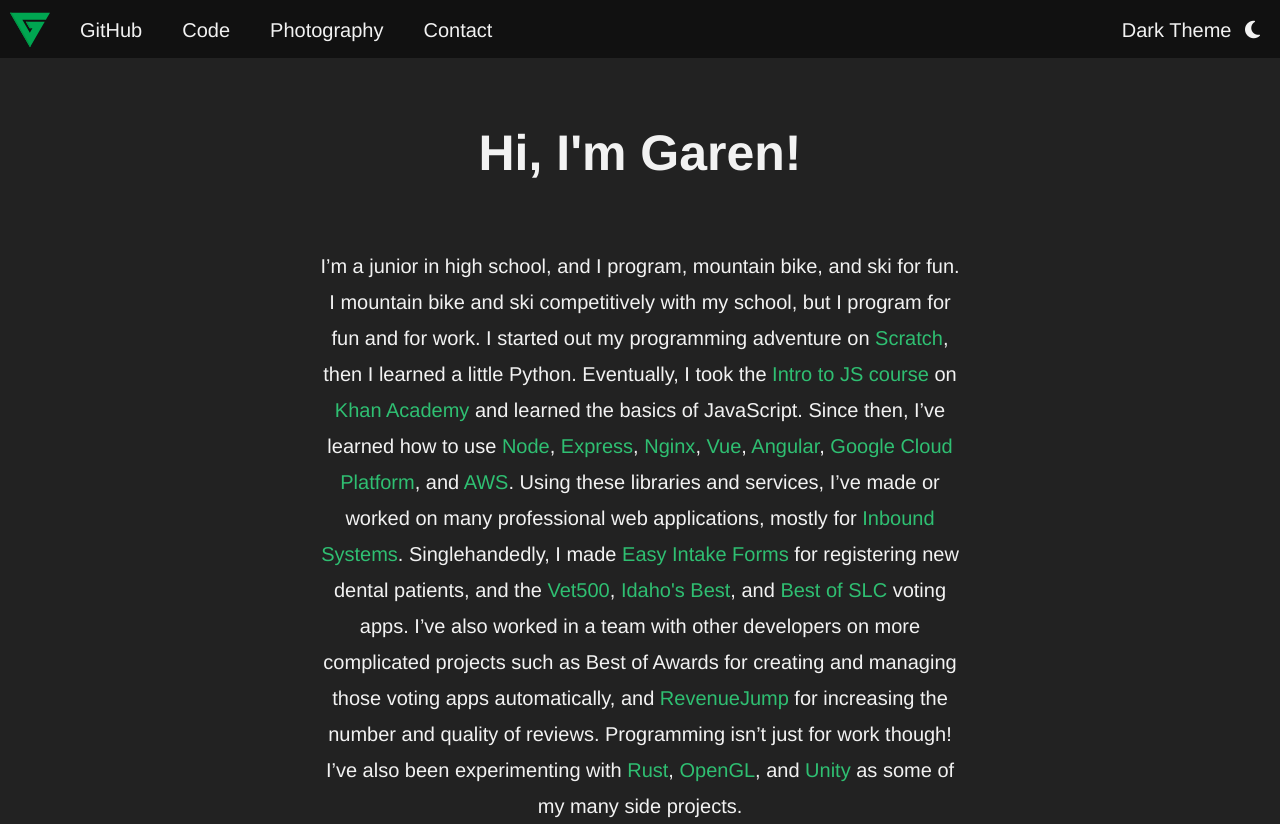
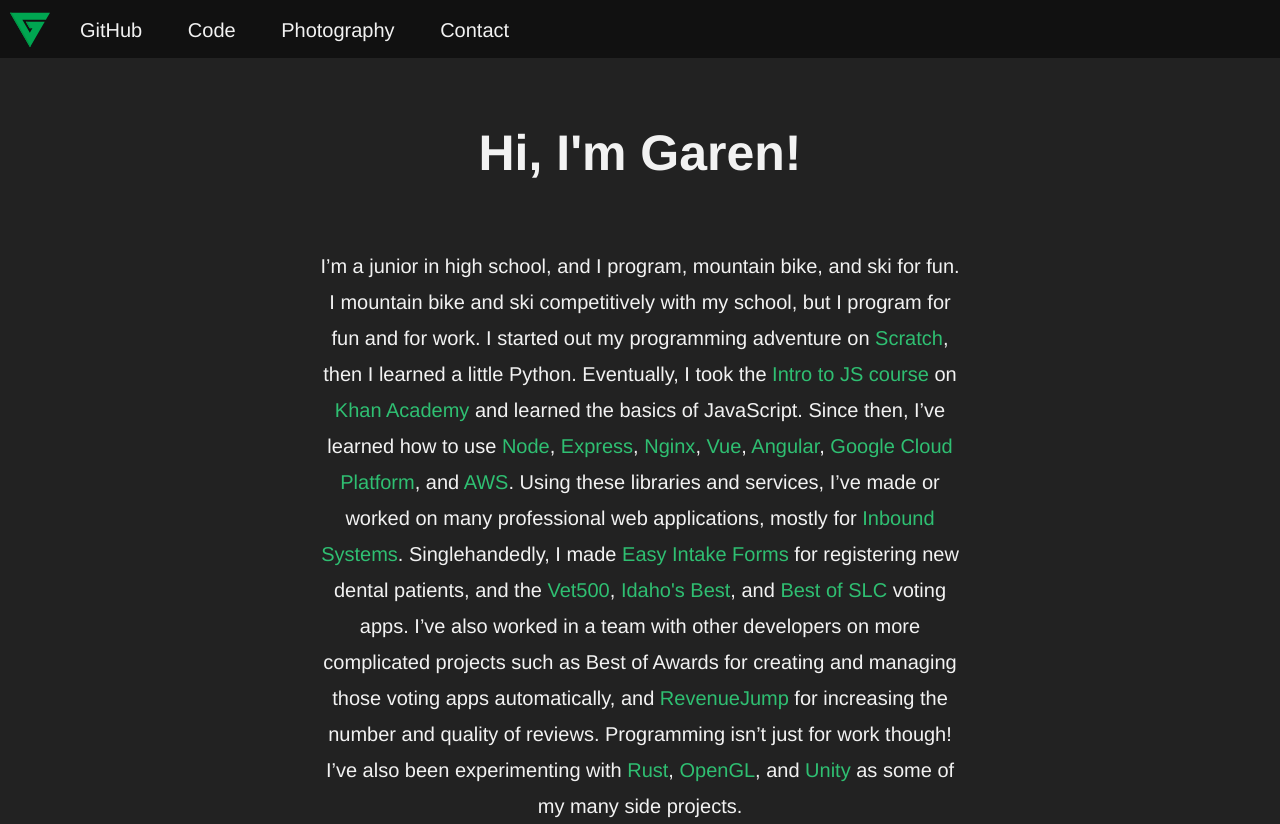
Before and after one commit to garentyler/garen.dev, a Vue app: page /#/ in a window 1280 px wide. Built offline with nearby package versions, Linux system fonts and the light colour scheme.

Commit message:
Make everything responsive

```diff
--- a/src/App.vue
+++ b/src/App.vue
@@ -1,6 +1,6 @@
 <template>
   <div id="app">
-    <Nav />
+    <Nav :items="navItems" />
     <transition
       name="fade"
       mode="out-in"
@@ -17,6 +17,32 @@
   components: {
     Nav,
   },
+  data() {
+    return {
+      navItems: [
+        {
+          link: 'https://github.com/garentyler',
+          label: 'GitHub',
+          routerLink: false,
+        },
+        {
+          link: '/code',
+          label: 'Code',
+          routerLink: true,
+        },
+        {
+          link: '/photos',
+          label: 'Photography',
+          routerLink: true,
+        },
+        {
+          link: 'mailto:garentyler@gmail.com',
+          label: 'Contact',
+          routerLink: false,
+        },
+      ],
+    };
+  },
 };
 </script>
 
@@ -27,19 +53,13 @@
   padding: 0px !important;
   width: 100% !important;
   height: 100% !important;
+}
 
-  // Light theme.
-  // background-color: #f2f2f2;
-  // color: #2c3e50;
-
-  // Dark theme.
-  // background-color: #222;
-  // color: #f2f2f2;
-}
 * {
   margin: 0px;
   padding: 0px;
 }
+
 #app {
   font-family: Avenir, Helvetica, Arial, sans-serif;
   -webkit-font-smoothing: antialiased;
@@ -56,11 +76,13 @@
     margin: 50px;
     font-size: 50px;
   }
+
   h2 {
     padding: 0px;
     margin: 30px;
     font-size: 40px;
   }
+
   h3 {
     padding: 0px;
     margin: 20px;
@@ -75,6 +97,7 @@
     max-width: 50%;
     border: 1px solid #bbb;
   }
+
   .smallhr {
     margin-left: auto;
     margin-right: auto;
@@ -86,6 +109,7 @@
   .fade-leave-active {
     transition: all 0.5s !important;
   }
+
   .fade-enter,
   .fade-leave-to {
     opacity: 0 !important;
--- a/src/components/HelloWorld.vue
+++ /dev/null
@@ -1,79 +0,0 @@
-<template>
-  <div class="hello">
-    <h1>{{ msg }}</h1>
-    <p>
-      For a guide and recipes on how to configure / customize this project,<br>
-      check out the
-      <a href="https://cli.vuejs.org" target="_blank" rel="noopener">vue-cli documentation</a>.
-    </p>
-    <h3>Installed CLI Plugins</h3>
-    <ul>
-      <li><a href="https://github.com/vuejs/vue-cli/tree/dev/packages/%40vue/cli-plugin-babel" target="_blank" rel="noopener">babel</a></li>
-      <li><a href="https://github.com/vuejs/vue-cli/tree/dev/packages/%40vue/cli-plugin-router" target="_blank" rel="noopener">router</a></li>
-      <li><a href="https://github.com/vuejs/vue-cli/tree/dev/packages/%40vue/cli-plugin-vuex" target="_blank" rel="noopener">vuex</a></li>
-      <li><a href="https://github.com/vuejs/vue-cli/tree/dev/packages/%40vue/cli-plugin-eslint" target="_blank" rel="noopener">eslint</a></li>
-    </ul>
-    <h3>Essential Links</h3>
-    <ul>
-      <li><a href="https://vuejs.org" target="_blank" rel="noopener">Core Docs</a></li>
-      <li><a href="https://forum.vuejs.org" target="_blank" rel="noopener">Forum</a></li>
-      <li><a href="https://chat.vuejs.org" target="_blank" rel="noopener">Community Chat</a></li>
-      <li><a href="https://twitter.com/vuejs" target="_blank" rel="noopener">Twitter</a></li>
-      <li><a href="https://news.vuejs.org" target="_blank" rel="noopener">News</a></li>
-    </ul>
-    <h3>Ecosystem</h3>
-    <ul>
-      <li><a href="https://router.vuejs.org" target="_blank" rel="noopener">vue-router</a></li>
-      <li><a href="https://vuex.vuejs.org" target="_blank" rel="noopener">vuex</a></li>
-      <li><a href="https://github.com/vuejs/vue-devtools#vue-devtools" target="_blank" rel="noopener">vue-devtools</a></li>
-      <li><a href="https://vue-loader.vuejs.org" target="_blank" rel="noopener">vue-loader</a></li>
-      <li><a href="https://github.com/vuejs/awesome-vue" target="_blank" rel="noopener">awesome-vue</a></li>
-    </ul>
-    <container>
-      <p>ligma</p>
-    </container>
-    <paragraph>balls</paragraph>
-    <project projectName="Easy Intake Forms">
-      <a href="https://easyintakeforms.com/" target="_blank">Easy Intake Forms</a>
-      was a relatively simple project - rewrite a form using Flash with modern HTML5.
-      This was my first professional project, and it used a simple Linux, NodeJS, and Express stack.
-      Some loading was done client-side, with JQuery and AJAX.
-    </project>
-  </div>
-</template>
-
-<script>
-import Container from '@/components/Container.vue';
-import Paragraph from '@/components/Paragraph.vue';
-import Project from '@/components/Project.vue';
-
-export default {
-  name: 'HelloWorld',
-  props: {
-    msg: String,
-  },
-  components: {
-    Container,
-    Paragraph,
-    Project,
-  },
-};
-</script>
-
-<!-- Add "scoped" attribute to limit CSS to this component only -->
-<style scoped lang="scss">
-h3 {
-  margin: 40px 0 0;
-}
-ul {
-  list-style-type: none;
-  padding: 0;
-}
-li {
-  display: inline-block;
-  margin: 0 10px;
-}
-a {
-  color: #42b983;
-}
-</style>
--- a/src/components/Nav.vue
+++ b/src/components/Nav.vue
@@ -1,103 +1,135 @@
 <template>
-  <div
-    class="nav"
-    :class="{
-      'dark-theme': $store.state.currentTheme == 'dark',
-      'light-theme': $store.state.currentTheme == 'light',
-    }"
-  >
+  <div>
+    <div class="nav dark-theme">
       <router-link to="/">
         <img class="G_logo" alt="My logo" src="@/assets/G_logo.svg" />
       </router-link>
-    <a href="https://github.com/garentyler">GitHub</a>
-    <router-link to="/code">Code</router-link>
-    <router-link to="/photos">Photography</router-link>
-    <a href="mailto:garentyler@gmail.com">Contact</a>
+      <span v-if="!mobileView" class="items">
         <a
+          v-for="item in items"
+          :key="item.label"
+          @click="onItemClick(item).preventDefault"
+        >
+          {{ item.label }}
+        </a>
+      </span>
+      <a
+        v-if="mobileView"
         class="right"
-      @click="toggleTheme"
+        @click="toggleMobileItems"
       >
-      <span v-if="$store.state.currentTheme == 'light'">
-        Light Theme <i class="fas fa-sun" style="padding-left: 8px;"></i>
+        <i class="fas fa-bars"></i>
+      </a>
+    </div>
+    <span v-if="mobileView && showMobileItems" class="items-mobile">
+      <a
+        v-for="item in items"
+        :key="item.label"
+        @click="onItemClick(item).preventDefault"
+      >
+        {{ item.label }}
+      </a>
     </span>
-      <span v-else>
-        Dark Theme <i class="fas fa-moon" style="padding-left: 8px;"></i>
-      </span>
-    </a>
   </div>
 </template>
 
 <script>
 export default {
-  name: 'nav',
+  props: {
+    items: {
+      type: Array,
+      default: () => ([]),
+    },
+  },
+  data() {
+    return {
+      mobileView: false,
+      showMobileItems: false,
+    };
+  },
   methods: {
-    toggleTheme() {
-      switch (this.$store.state.currentTheme) {
-        case 'dark':
-          this.$store.commit('setTheme', 'light');
-          break;
-        case 'light':
-          this.$store.commit('setTheme', 'dark');
-          break;
-        default:
-          this.$store.commit('setTheme', 'dark');
-          break;
+    onItemClick(navItem) {
+      this.showMobileItems = false;
+      if (navItem.routerLink) {
+        this.$router.push(navItem.link);
+      } else {
+        window.location = navItem.link;
       }
     },
+    toggleMobileItems() {
+      this.showMobileItems = !this.showMobileItems;
+    },
+    onResize() {
+      this.mobileView = window.innerWidth < 700;
+    },
+  },
+  mounted() {
+    this.onResize();
+    window.addEventListener('resize', this.onResize);
   },
 };
 </script>
 
 <style scoped lang="scss">
+.items-mobile {
+  width: 100%;
+  a {
+    display: block;
+    padding: 20px;
+    height: 18px;
+    line-height: 1;
+    text-align: center;
+    color: #f2f2f2;
+    background-color: #111;
+    border-top: 1px dotted #333;
+
+    &:hover {
+      color: #f2f2f2;
+      background-color: #009444;
+    }
+  }
+}
 .nav {
   overflow: hidden;
   height: 58px;
   transition: background-color 0.5s ease-in-out;
-
-  &.light-theme {
-    background-color: #333;
-
-    a:not(:first-child):hover {
-      background-color: #00a651;
-    }
-  }
-
-  &.dark-theme {
   background-color: #111;
 
-    a:not(:first-child):hover {
-      background-color: #009444;
-    }
-  }
-
-  a {
+  > * {
     float: left;
     display: block;
     text-align: center;
     color: #f2f2f2 !important; // Override link colors.
     line-height: 1;
+    transition: background-color 0.2s ease-in-out;
+    font-size: 20px !important;
 
-    transition: background-color 0.2s ease-in-out;
-
+    &:first-child {
+      padding: 10px;
+    }
     &.right {
       float: right;
     }
-
-    &:first-child {
-      padding: 10px;
-      height: 38px;
-    }
-
     &:not(:first-child) {
-      font-size: 20px !important;
       padding: 20px;
       color: #f2f2f2;
       height: 18px;
 
+      &.items {
+        padding-left: 0px;
+        padding-right: 0px;
+        text-align: center;
+
+        a {
+          padding: 20px;
+          height: 18px;
+          color: #f2f2f2;
+
           &:hover {
             color: #f2f2f2;
-        // background-color: #009444; // Darker green.
-        background-color: #00a651; // Lighter green.
+            background-color: #009444;
+          }
+        }
       }
     }
   }
--- a/src/components/Paragraph.vue
+++ b/src/components/Paragraph.vue
@@ -18,5 +18,15 @@
     text-align: center;
     max-width: 50vw;
   }
+  @media screen and (max-width: 1200px) {
+    p {
+      max-width: 75vw;
+    }
+  }
+  @media screen and (max-width: 700px) {
+    p {
+      max-width: 90vw;
+    }
+  }
 }
 </style>
```
Lines whose indentation alone changed are shown as unchanged.
